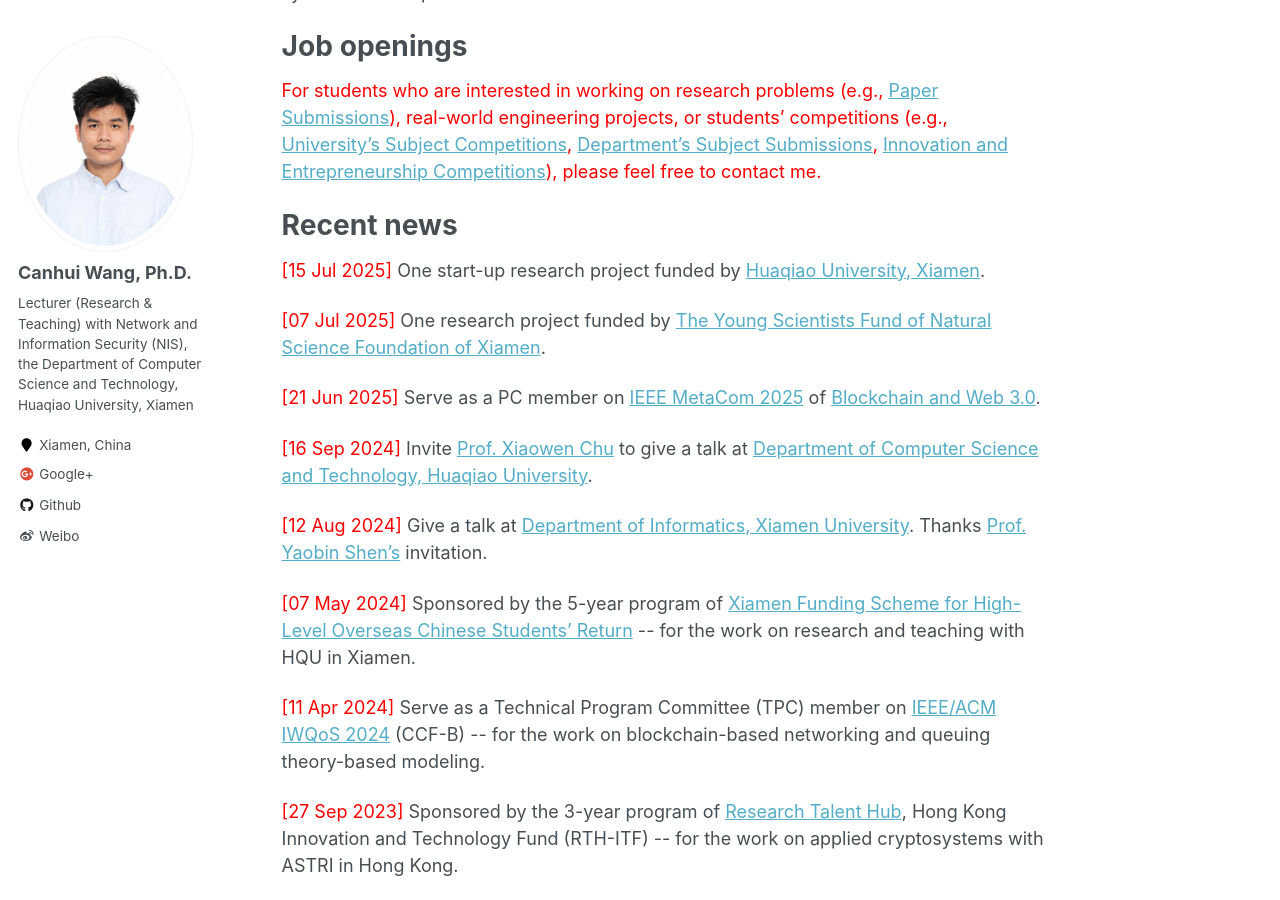
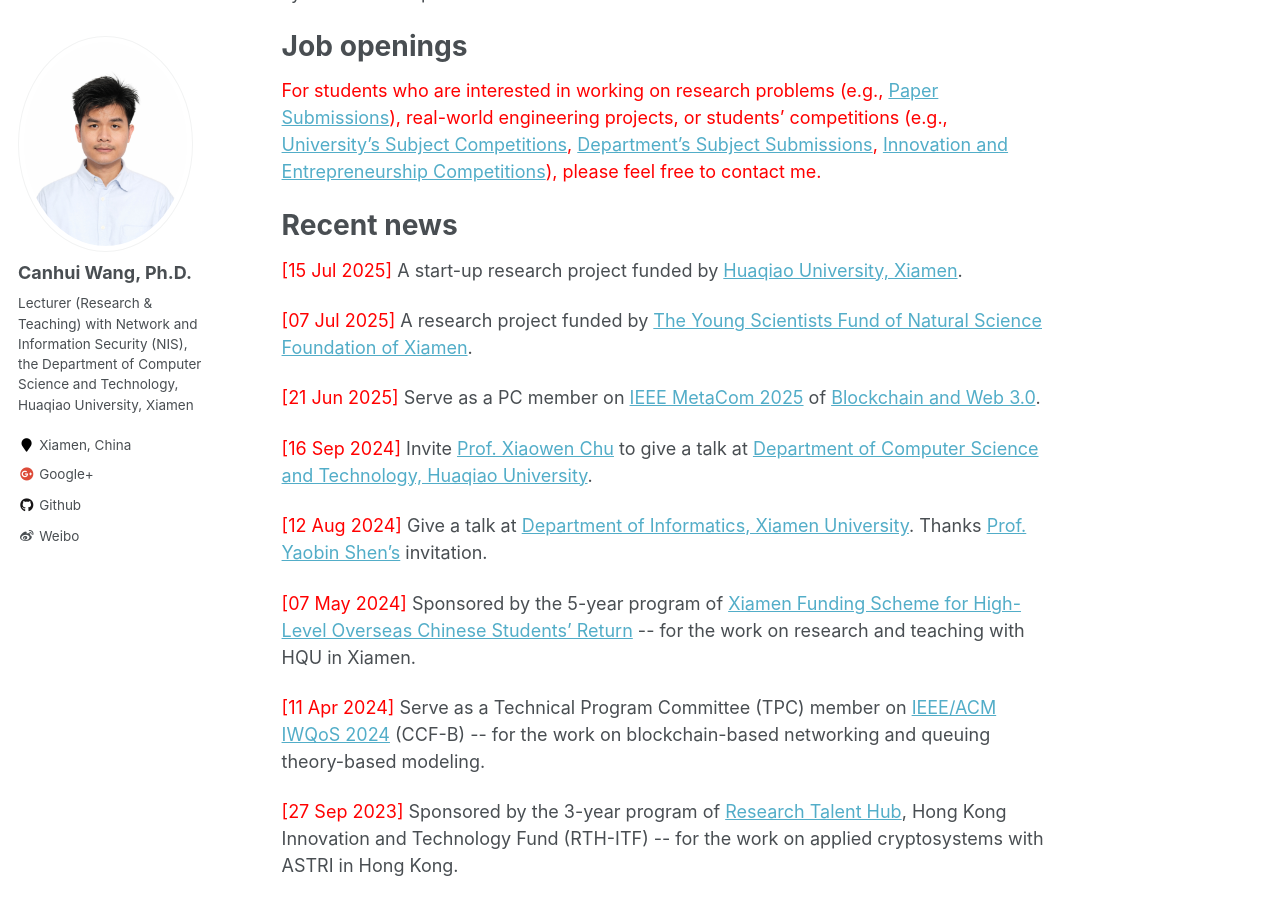
Before and after one commit to Canhui/canhui.github.io, a Jekyll site: the page built from _pages/about.md, in a window 1280 px wide and 900 px high, scrolled down 613 px. Built offline with Jekyll 4.4.1, drawn with Linux system fonts in a browser that asks for light colours.

Commit message:
Update about.md

```diff
--- a/_pages/about.md
+++ b/_pages/about.md
@@ -20,9 +20,9 @@ Job openings
 Recent news
 ======
 
-<span style="color:red"> \[15 Jul 2025\] </span> One start-up research project funded by [Huaqiao University, Xiamen](https://kyy.hqu.edu.cn/).
+<span style="color:red"> \[15 Jul 2025\] </span> A start-up research project funded by [Huaqiao University, Xiamen](https://kyy.hqu.edu.cn/).
 
-<span style="color:red"> \[07 Jul 2025\] </span> One research project funded by [The Young Scientists Fund of Natural Science Foundation of Xiamen](http://sti.xm.gov.cn/xxgk/tzgg/202507/t20250703_2943157.htm).
+<span style="color:red"> \[07 Jul 2025\] </span> A research project funded by [The Young Scientists Fund of Natural Science Foundation of Xiamen](http://sti.xm.gov.cn/xxgk/tzgg/202507/t20250703_2943157.htm).
 
 <span style="color:red"> \[21 Jun 2025\] </span> Serve as a PC member on [IEEE MetaCom 2025](https://ieee-metacom.org/) of [Blockchain and Web 3.0](https://easychair.org/conferences2/submissions?a=34918422).
 
```
